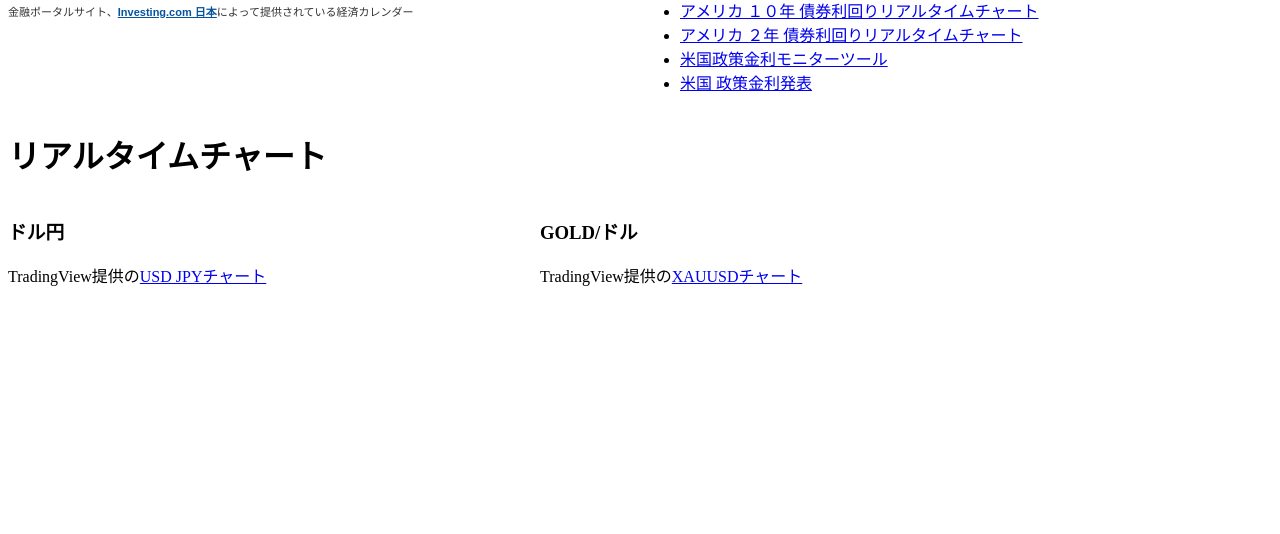
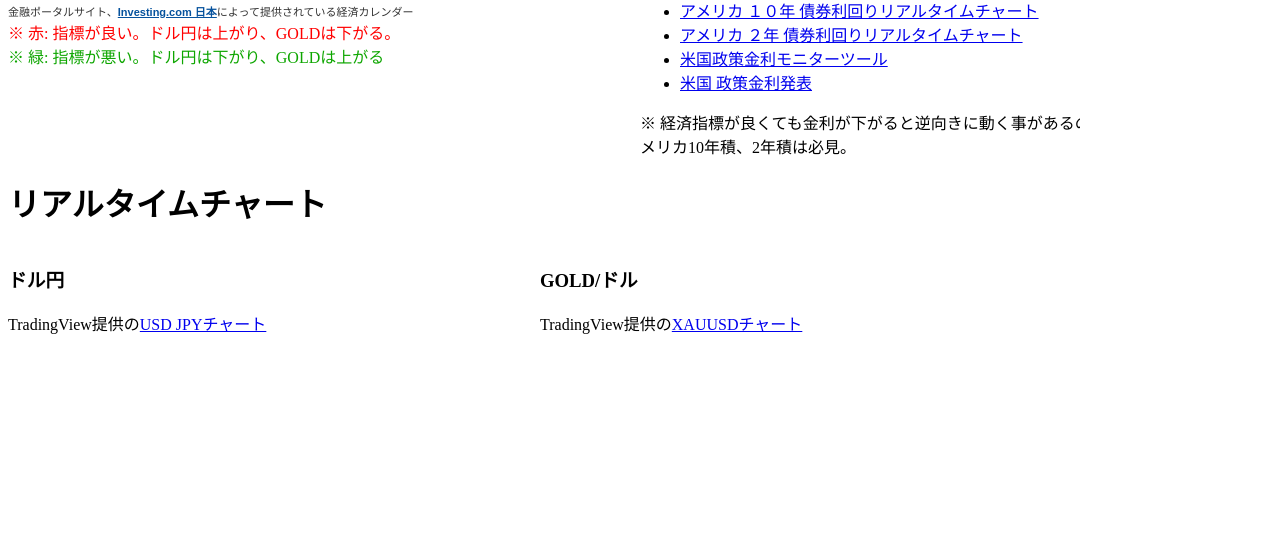
Before and after one commit to Y-Koji/Economic, a plain HTML site: page index.html in a window 1280 px wide. Shown: the part 566-1100 px from the top of the page. Drawn offline with Linux system fonts and the light colour scheme; a script that the page names is missing.

Commit message:
コメント追加

```diff
--- a/index.html
+++ b/index.html
@@ -47,6 +47,8 @@
     <div id="calendar">
       <h1>米国重要指標カレンダー</h1>
       <iframe src="https://sslecal2.investing.com?ecoDayBackground=%2300853e&columns=exc_flags,exc_currency,exc_importance,exc_actual,exc_forecast,exc_previous&importance=3&features=datepicker,timezone&countries=5&calType=week&timeZone=29&lang=11" width="650" height="467" frameborder="0" allowtransparency="true" marginwidth="0" marginheight="0"></iframe><div class="poweredBy" style="font-family: Arial, Helvetica, sans-serif;"><span style="font-size: 11px;color: #333333;text-decoration: none;">金融ポータルサイト、<a href="https://jp.investing.com/" rel="nofollow" target="_blank" style="font-size: 11px;color: #06529D; font-weight: bold;" class="underline_link">Investing.com 日本</a>によって提供されている経済カレンダー</span></div>
+      <div style="color: rgb(255, 0, 0);">※ 赤: 指標が良い。ドル円は上がり、GOLDは下がる。</div>
+      <div style="color: rgb(14, 166, 0);">※ 緑: 指標が悪い。ドル円は下がり、GOLDは上がる</div>
     </div>
     <div>
       <div>
@@ -61,6 +63,9 @@
           <li><a href="https://jp.investing.com/central-banks/fed-rate-monitor" target="_blank">米国政策金利モニターツール</a></li>
           <li><a href="https://jp.investing.com/economic-calendar/interest-rate-decision-168" target="_blank">米国 政策金利発表</a></li>
         </ul>
+        <span>
+          ※ 経済指標が良くても金利が下がると逆向きに動く事があるので、指標トレード時はアメリカ10年積、2年積は必見。
+        </span>
       </div>
     </div>
   </div>
```
